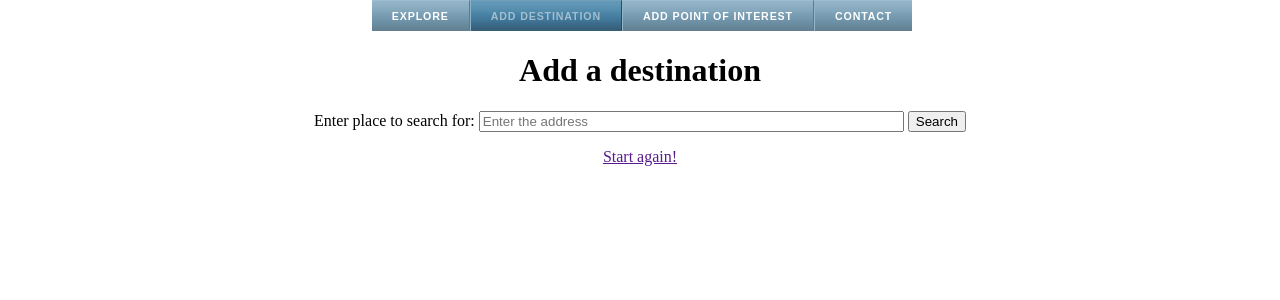
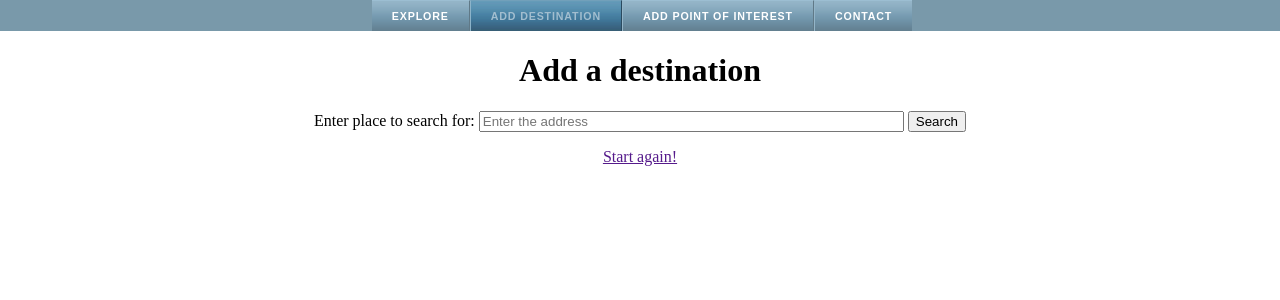
Before and after one commit to ajutscaria/site, a Django app: page /search/add_destination/ in a window 1280 px wide. Shown: the top 300 px of the page. Run offline with Django 3.2, Linux system fonts and the light colour scheme; data comes from the database, SQL or seed files in the repository; parts of the project's set-up code (start-up, migrations or seed data) failed here and were passed over; some libraries are stand-ins or nearby versions.

Commit message:
creating full row of menu

```diff
--- a/search/static/css/style.css
+++ b/search/static/css/style.css
@@ -45,6 +45,10 @@ ul li a.last {border-right:0}
 html { height: 100% }
 body { height: 100%; margin: 0; padding: 0; text-align: center;}
 
+#nav-bar {
+	background: #7999aa;
+}
+
 #page-wrap {
   text-align: left;
   width: 1200px;
--- a/search/templates/search/menu.html
+++ b/search/templates/search/menu.html
@@ -1,6 +1,8 @@
+<div id="nav-bar">
 	<ul>
 		<li><a id="nav-explore" class="first" href="/search/">Explore</a></li>
 		<li><a id="nav-add_destination" href="/search/add_destination/">Add destination</a></li>
 		<li><a id="nav-add_point_of_interest" href="/search/add_point_of_interest/">Add point of interest</a></li>
 		<li><a id="nav-contact" class="last" href="">Contact</a></li>
 	</ul>
+</div>
```
Lines whose indentation alone changed are shown as unchanged.
